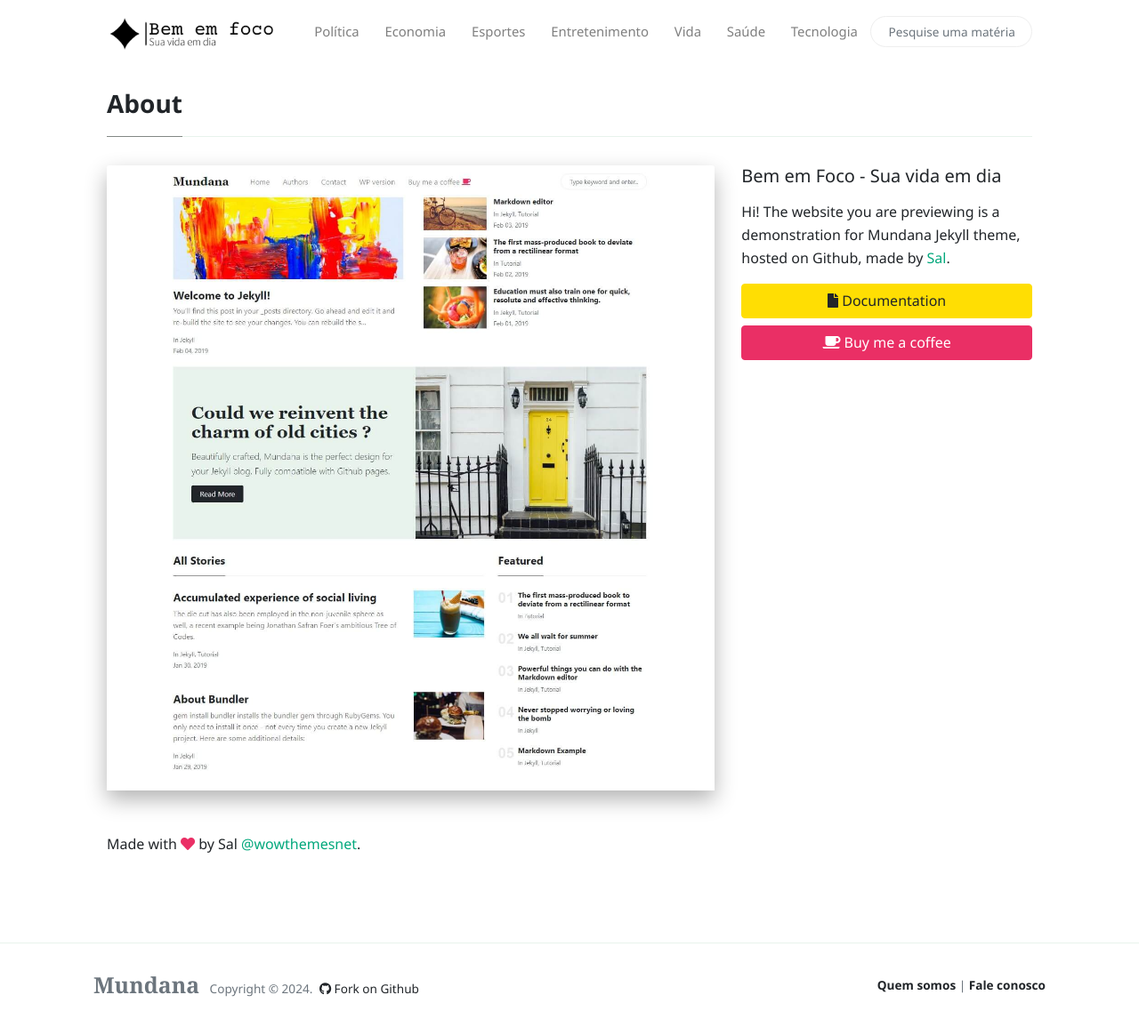
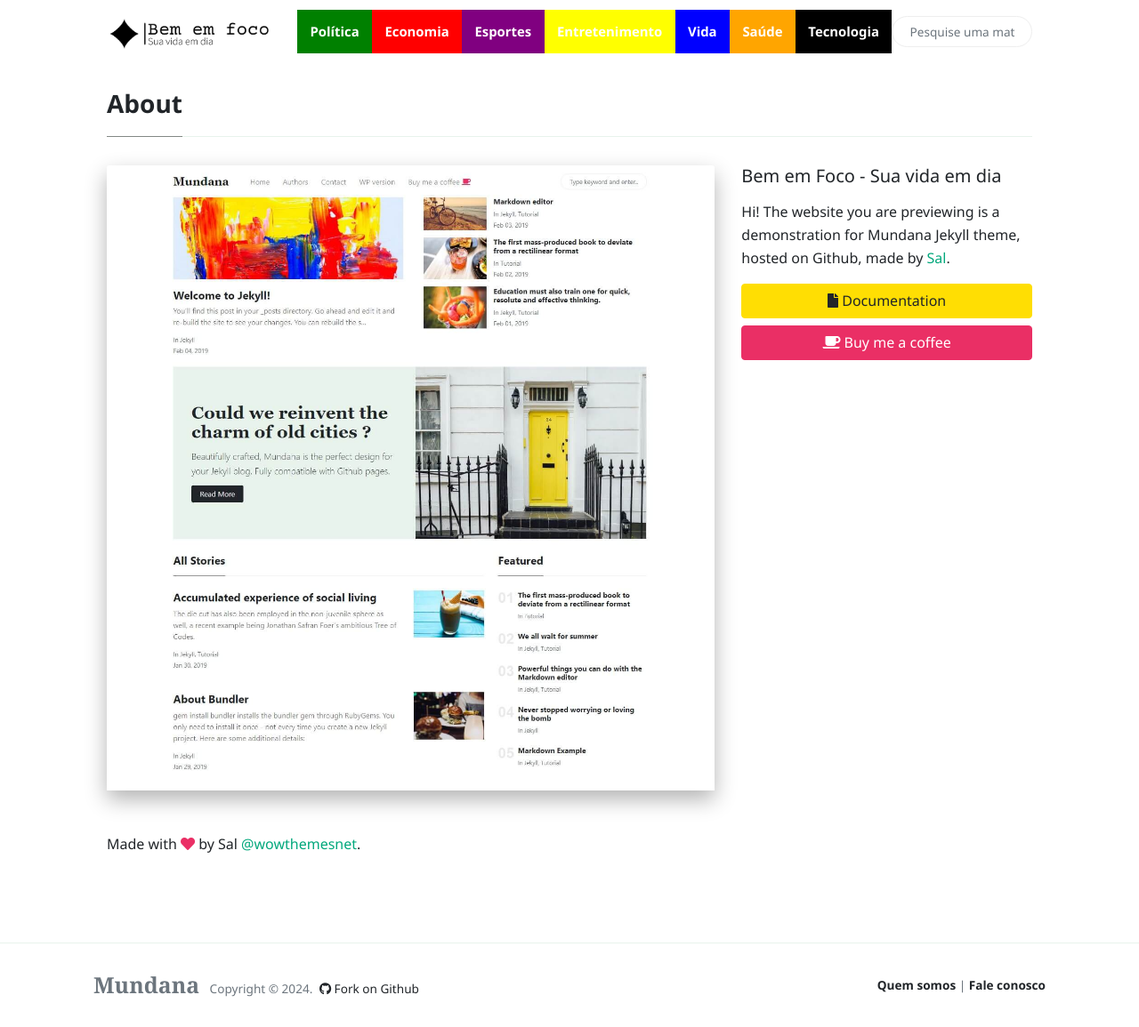
Before and after one commit to luishenriquetp01/luishenriquetp01.github.io, a Jekyll site: the page built from _pages/about.md, in a window 1280 px wide and 1155 px high. Shown: the whole window at 89% size. Built offline with Jekyll 4.4.1, drawn with Linux system fonts in a browser that asks for light colours; nearby versions of some CDN libraries; comment, search, counter and statistics services are not loaded.

Commit message:
Header links style updated

```diff
--- a/_includes/menu-header.html
+++ b/_includes/menu-header.html
@@ -1,28 +1,59 @@
 <!--  Replace menu links here -->
 
-<li class="nav-item">
-	<a class="nav-link" href="{{site.baseurl}}/colunas.html#política">Política</a>
+<li style="background-color: green" class="nav-item">
+	<a
+		style="font-weight: 700; color: #fff"
+		class="nav-link"
+		href="{{site.baseurl}}/colunas.html#política"
+		>Política</a
+	>
 </li>
-<li class="nav-item">
-	<a class="nav-link" href="{{site.baseurl}}/colunas.html#economia">Economia</a>
+<li style="background-color: red" class="nav-item">
+	<a
+		style="font-weight: 700; color: #fff"
+		class="nav-link"
+		href="{{site.baseurl}}/colunas.html#economia"
+		>Economia</a
+	>
 </li>
-<li class="nav-item">
-	<a class="nav-link" href="{{site.baseurl}}/colunas.html#esportes">Esportes</a>
+<li style="background-color: purple" class="nav-item">
+	<a
+		style="font-weight: 700; color: #fff"
+		class="nav-link"
+		href="{{site.baseurl}}/colunas.html#esportes"
+		>Esportes</a
+	>
 </li>
-<li class="nav-item">
-	<a class="nav-link" href="{{site.baseurl}}/colunas.html#entretenimento"
+<li style="background-color: yellow" class="nav-item">
+	<a
+		style="font-weight: 700; color: #fff"
+		class="nav-link"
+		href="{{site.baseurl}}/colunas.html#entretenimento"
 		>Entretenimento</a
 	>
 </li>
-<li class="nav-item">
-	<a class="nav-link" href="{{site.baseurl}}/colunas.html#vida">Vida</a>
+<li style="background-color: blue" class="nav-item">
+	<a
+		style="font-weight: 700; color: #fff"
+		class="nav-link"
+		href="{{site.baseurl}}/colunas.html#vida"
+		>Vida</a
+	>
 </li>
 
-<li class="nav-item">
-	<a class="nav-link" href="{{site.baseurl}}/colunas.html#saúde">Saúde</a>
+<li style="background-color: orange" class="nav-item">
+	<a
+		style="font-weight: 700; color: #fff"
+		class="nav-link"
+		href="{{site.baseurl}}/colunas.html#saúde"
+		>Saúde</a
+	>
 </li>
-<li class="nav-item">
-	<a class="nav-link" href="{{site.baseurl}}/colunas.html#tecnologia"
+<li style="background-color: black" class="nav-item">
+	<a
+		style="font-weight: 700; color: #fff"
+		class="nav-link"
+		href="{{site.baseurl}}/colunas.html#tecnologia"
 		>Tecnologia</a
 	>
 </li>
```
